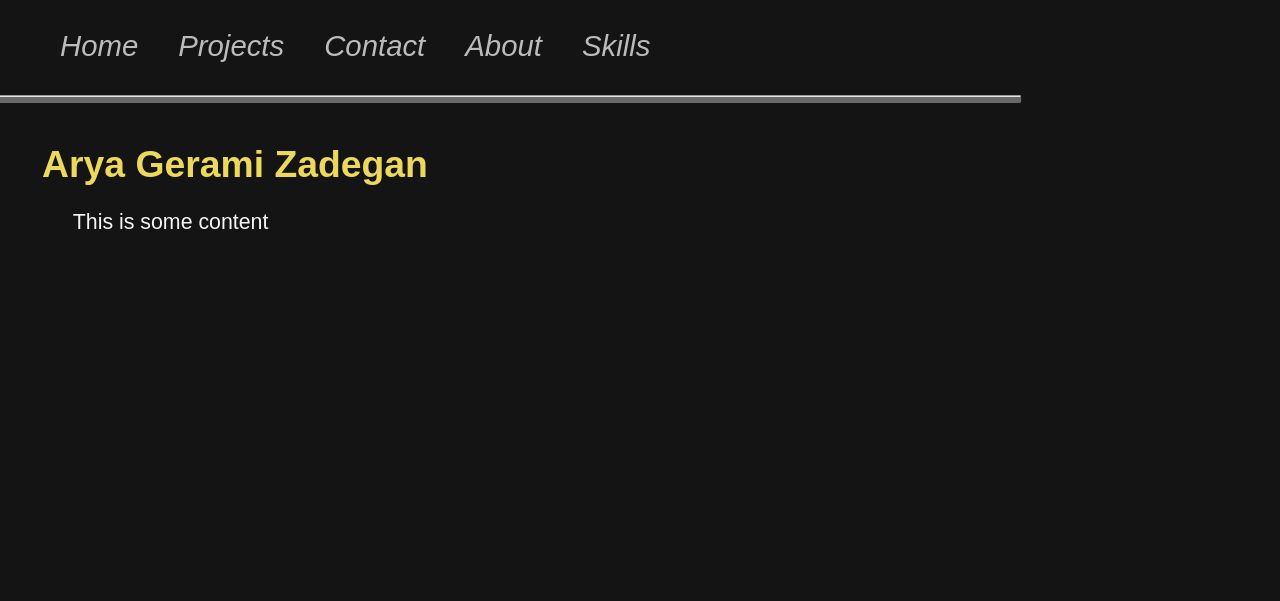
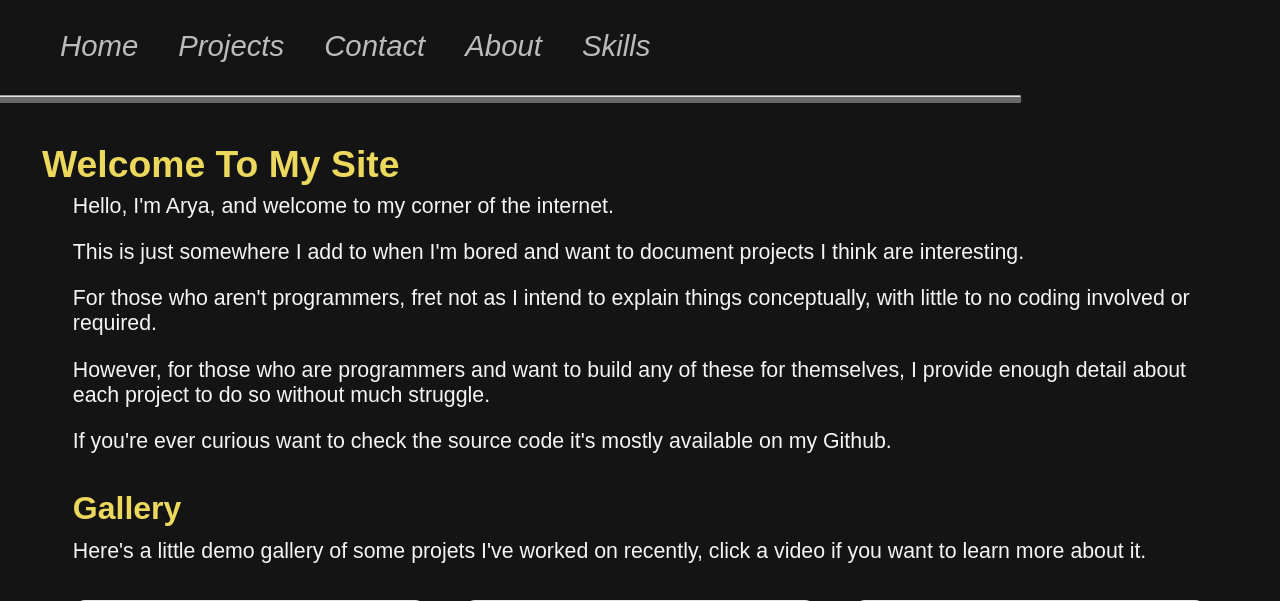
Before and after one commit to cookies-xor-cream/cookies-xor-cream.github.io, a Flask app: page /home in a window 1280 px wide. Shown: the top 601 px of the page. Before the commit the page ends 229 px from the top, so only its background shows below. Run offline with Flask 2, Linux system fonts and the light colour scheme; some libraries are stand-ins or nearby versions.

Commit message:
Added home page

```diff
--- a/website/app.py
+++ b/website/app.py
@@ -3,6 +3,12 @@ from flask import render_template, url_for, send_from_directory, redirect, flash
 from website import app
 
 import json
+
+def get_projects():
+	projects_json = open('static/content/projects/projects.json',)
+	projects = json.load(projects_json)
+
+	return projects
 
 @app.route('/favicon.ico')
 def favicon():
@@ -12,12 +18,12 @@ def favicon():
 @app.route('/')
 @app.route('/home')
 def index():
-	return render_template("index/index.html")
+	projects = get_projects()
+	return render_template("index/index.html", projects=projects)
 
 @app.route('/projects')
 def projects_page():
-	projects_json = open('static/content/projects/projects.json',)
-	projects = json.load(projects_json)
+	projects = get_projects()
 
 	flash("Click on a project to look at it in more detail!", 'hint')
 
--- a/website/static/css/index.css
+++ b/website/static/css/index.css
@@ -36,8 +36,8 @@ body {
 
 h1, h2, h3, h4, h5, h6 {
 	color: var(--golden-rod);
-	margin-top: 0;
-	margin-bottom: 0;
+	margin-top: 12px;
+	margin-bottom: 12px;
 }
 
 a {
@@ -50,9 +50,19 @@ a {
 }
 
 a:hover {
-	/*color: var(--golden-rod);*/
 	filter: brightness(106%);
 	transform:  scale(102%);
+
+	cursor: pointer;
+}
+
+h2 ~ p, .content-block > p:first-child {
+	margin-top: 0px;
+	padding-top: 0px;
+}
+
+p ~ h2 {
+	margin-top: 36px;
 }
 
 /* nav stylings */
@@ -208,9 +218,9 @@ h1.page-header {
 	font-size: 28pt;
 	background-color: inherit;
 
-	margin: 0;
 	margin-top: 24px;
-	padding: 16px;
+	margin-bottom: 0;
+	padding-top: 16px;
 	padding-left: 42px;
 }
 
@@ -317,9 +327,6 @@ ul.contact-row li:nth-child(2) {
 }
 
 .project:hover {
-	transform: scale(1.01);
-	cursor: pointer;
-
 	animation: lighten10 0.8s forwards;
 }
 
@@ -395,6 +402,10 @@ ul.contact-row li:nth-child(2) {
 	margin: 0;
 }
 
+.project-post-wrapper h3 {
+	margin-bottom: 0;
+}
+
 .project-post-wrapper .vid-wrapper video {
 	display: flex;
 	float: left;
@@ -404,3 +415,22 @@ ul.contact-row li:nth-child(2) {
 
 	height: 100%;
 }
+
+/* gallery (on the home page) */
+.gallery {
+	display: grid;
+	grid-template-columns: repeat(3, 1fr);
+	grid-auto-rows: 16vw;
+	grid-gap: 36px;
+
+	margin-top: 36px;
+}
+
+.gallery-post {
+	display: flex;
+	padding: 4px;
+	box-sizing: border-box;
+	border: 3px solid var(--platinum);
+	border-radius: 12px;
+	background-color: black;
+}
--- /dev/null
+++ b/website/templates/index/gallery.html
@@ -0,0 +1,18 @@
+<h2>
+	Gallery
+</h2>
+
+<p>
+	Here's a little demo gallery of some projets I've worked on recently, click a video if you want to learn more about it.
+</p>
+
+<div class="gallery">
+{% for project in projects %}
+	<a class="gallery-post" href="/projects/{{project.id}}">
+		<video draggable="false" playsinline="" autoplay="" loop="" class="" width=100% style="display:grid">
+			<source src="{{url_for('static', filename=project.vidsrc)}}.webm">
+			<source src="{{url_for('static', filename=project.vidsrc)}}.mov">
+		</video>
+	</a>
+{% endfor %}
+</div>
--- a/website/templates/index/index.html
+++ b/website/templates/index/index.html
@@ -1,9 +1,26 @@
 {% extends "base.html" %}
 
 {% block heading %}
-Arya Gerami Zadegan
+Welcome To My Site
 {% endblock %}
 
 {% block page %}
-This is some content
+<p>
+	Hello, I'm Arya, and welcome to my corner of the internet.
+</p>
+
+<p>
+	This is just somewhere I add to when I'm bored and want to document projects I think are interesting.
+</p>
+<p>
+	For those who aren't programmers, fret not as I intend to explain things conceptually, with little to no coding involved or required.
+</p>
+<p>
+	However, for those who are programmers and want to build any of these for themselves, I provide enough detail about each project to do so without much struggle.
+</p>
+<p>
+	If you're ever curious want to check the source code it's mostly available on my Github.
+</p>
+
+{% include "index/gallery.html" %}
 {% endblock %}
```
